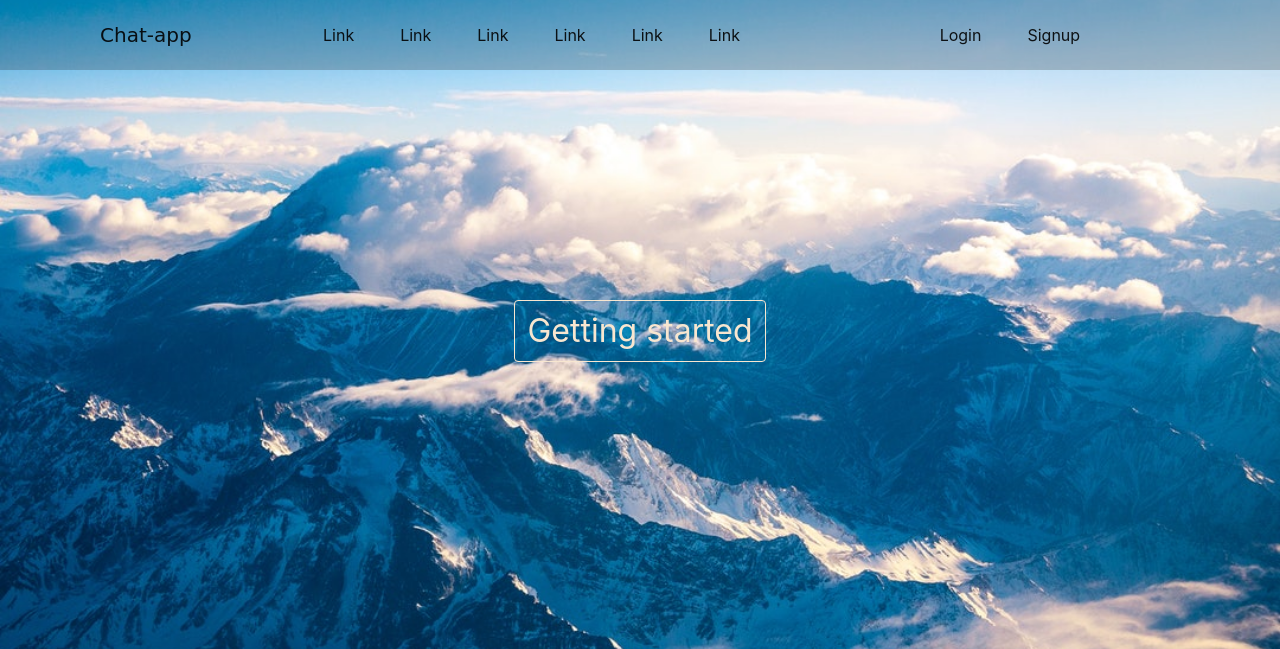
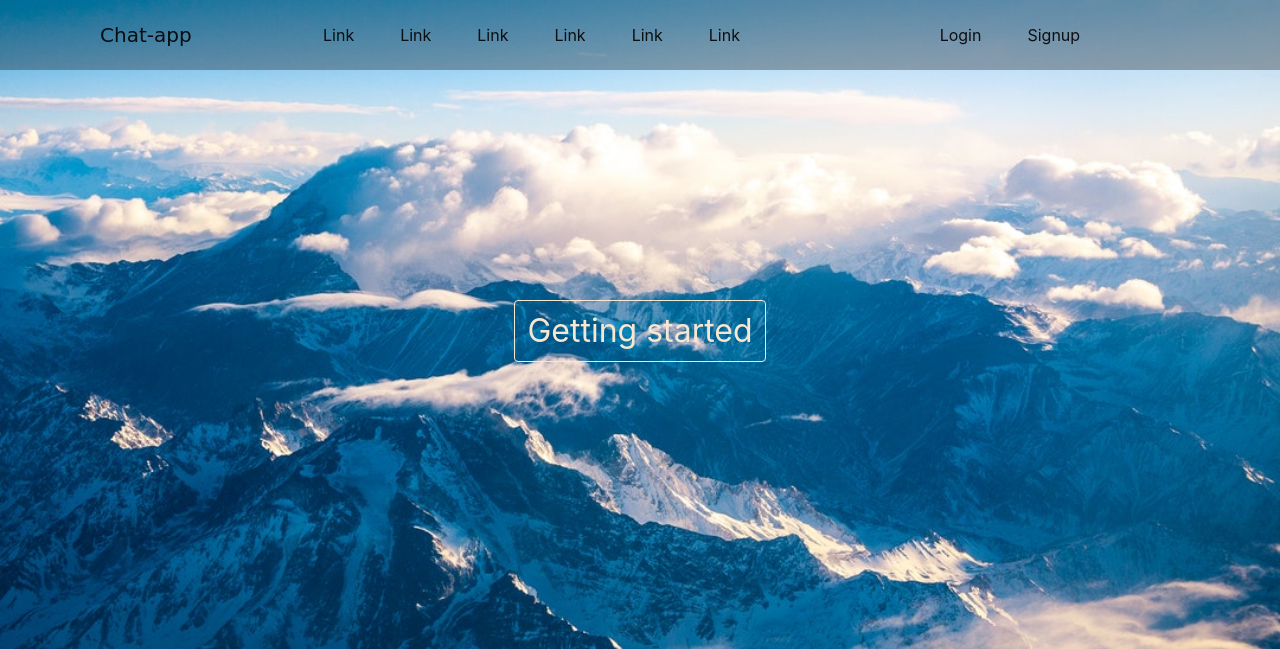
Before and after one commit to moh1tnegi/chat-con, a Django app: page / in a window 1280 px wide. Shown: the top 649 px of the page. Run offline with Django 3.2, Linux system fonts and the light colour scheme; some libraries are stand-ins or nearby versions; some web fonts are replaced.

Commit message:
navbar changed

```diff
--- a/interface/static/interface/css/base.css
+++ b/interface/static/interface/css/base.css
@@ -4,7 +4,7 @@ body {
 
 .navbar {
     padding: 15px 0px;
-	background: rgba(0, 0, 0, 0.2);
+	background: rgba(0, 0, 0, 0.3);
 	transition: all 0.6s ease-out;
 }
 
```
